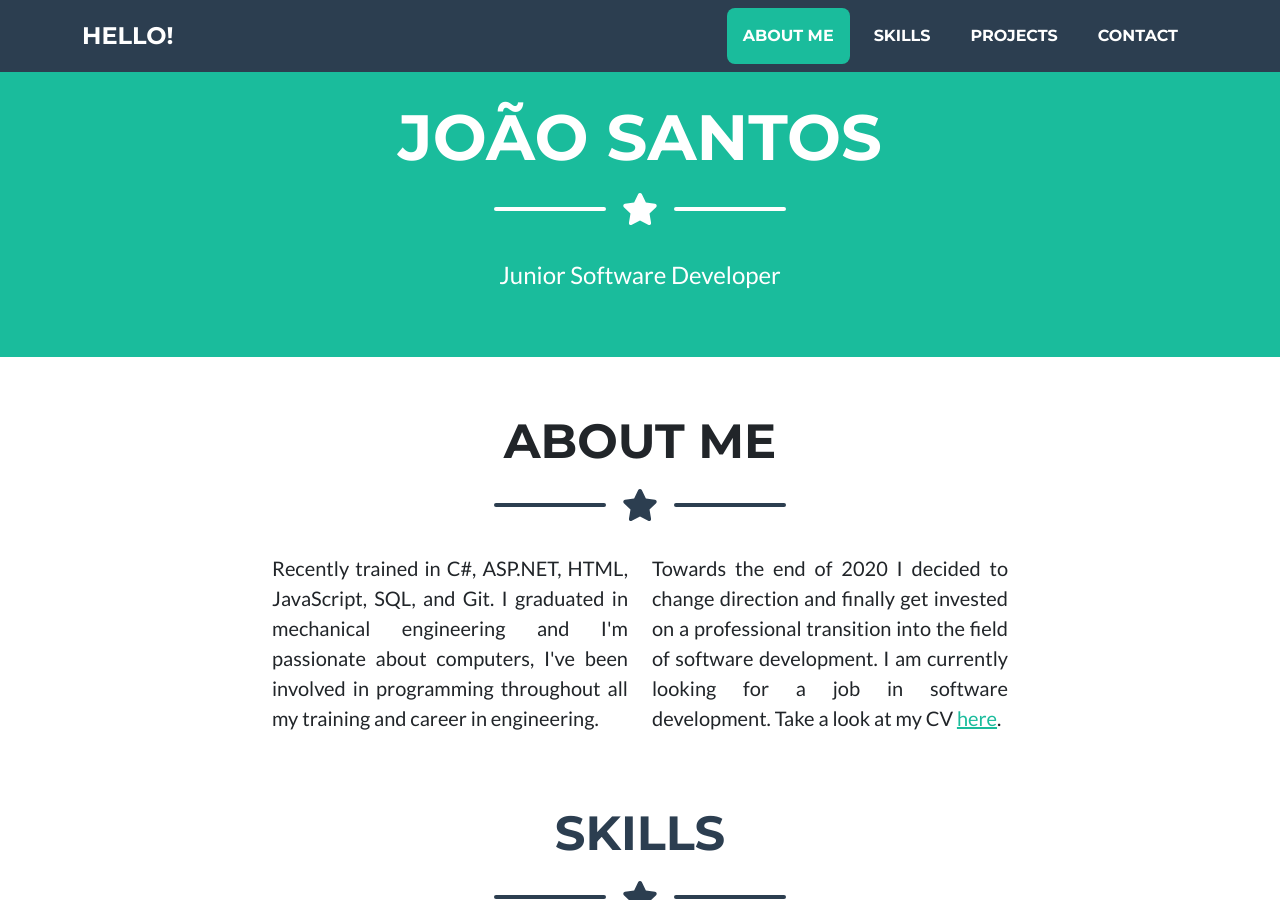
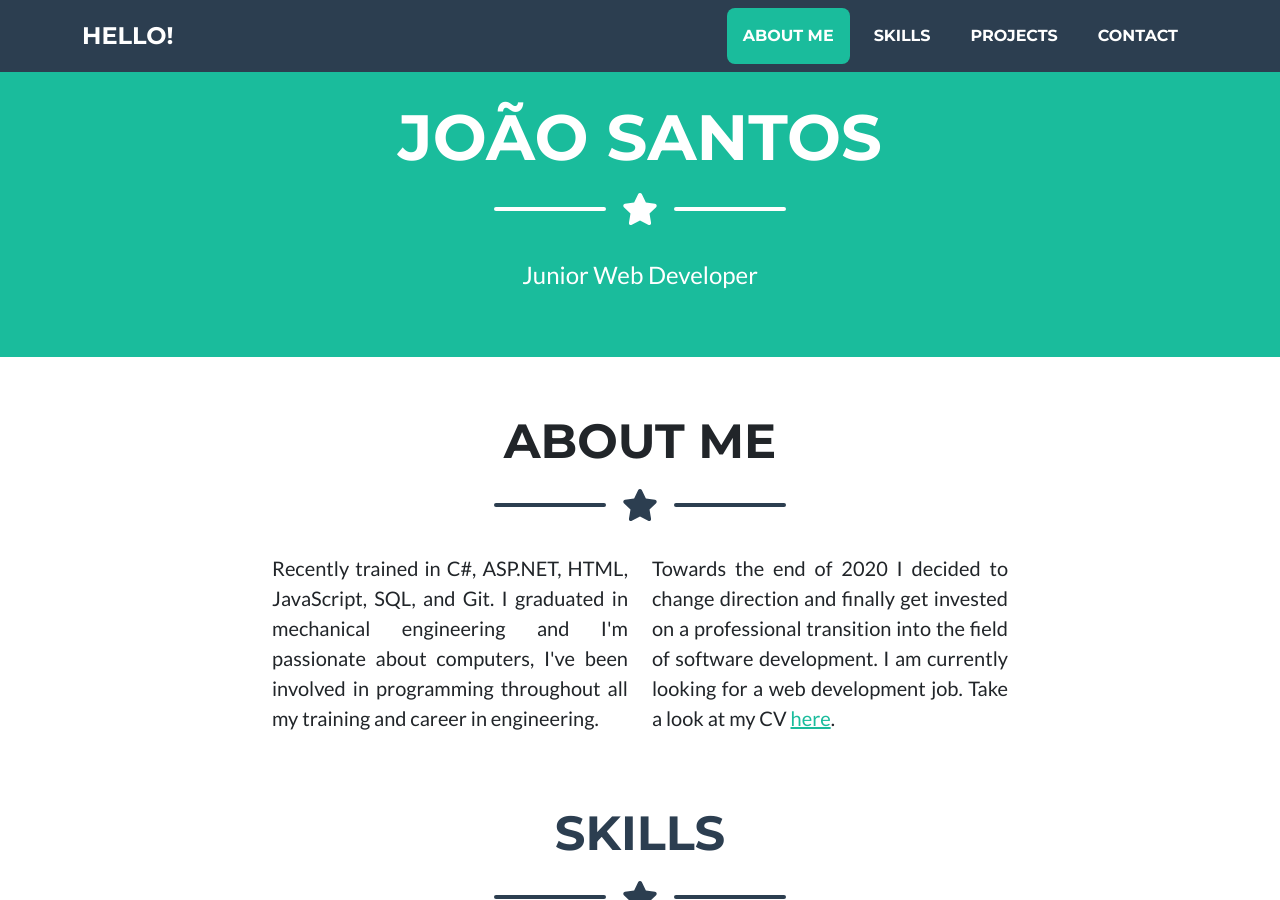
Before and after one commit to joaosantos7614/Homepage, a Jekyll site: the page index.html, which Jekyll copies as it is, in a window 1280 px wide and 900 px high, scrolled down 325 px. Built offline with Jekyll 4.4.1, drawn with Linux system fonts in a browser that asks for light colours.

Commit message:
text updated
software developer --> web developer

```diff
--- a/index.html
+++ b/index.html
@@ -59,7 +59,7 @@
                 <div class="divider-custom-line"></div>
             </div>
             <!-- Masthead Subheading-->
-            <p class="masthead-subheading font-weight-light mb-0">Junior Software Developer</p>
+            <p class="masthead-subheading font-weight-light mb-0">Junior Web Developer</p>
 
         </div>
     </header>
@@ -86,7 +86,7 @@
                 <div class="col-lg-4 me-auto">
                     <p class="lead" style="text-align: justify; text-justify: inter-word;">Towards the end of 2020 I
                         decided to change direction and finally get invested on a professional transition into the field
-                        of software development. I am currently looking for a job in software development. Take a look at my CV <a href="assets/files/CV-2021-JS-EN.pdf" download>here</a>.
+                        of software development. I am currently looking for a web development job. Take a look at my CV <a href="assets/files/CV-2021-JS-EN.pdf" download>here</a>.
                         </p>
                 </div>
             </div>
```
